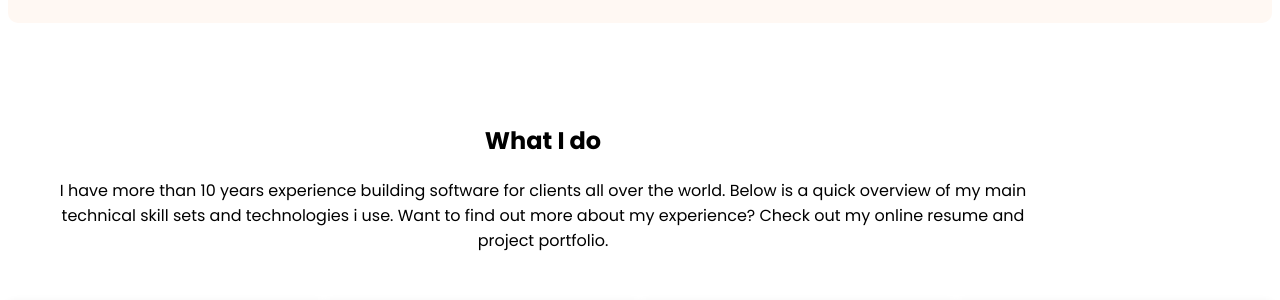
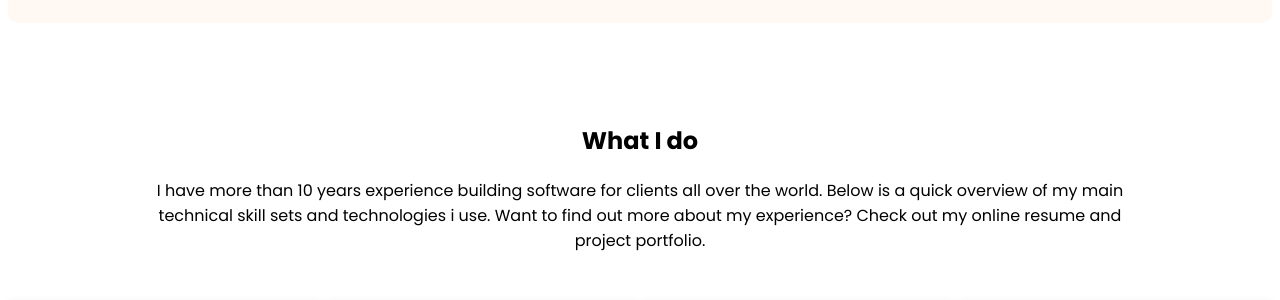
Before and after one commit to mehefujali/developer-portfolio, a plain HTML site: page index.html in a window 1280 px wide. Shown: the part 1420-1720 px from the top of the page. Drawn offline with Linux system fonts and the light colour scheme.

Commit message:
about me in cnter

```diff
--- a/styles/style.css
+++ b/styles/style.css
@@ -192,9 +192,10 @@ button {
 
 .what-i-do-text {
     max-width: 1000px;
+    padding: 0 35px;
     margin: auto;
     text-align: center;
-    margin: 50px 35px;
+    margin: 50px auto;
 }
 
 .skill-cards {
```
